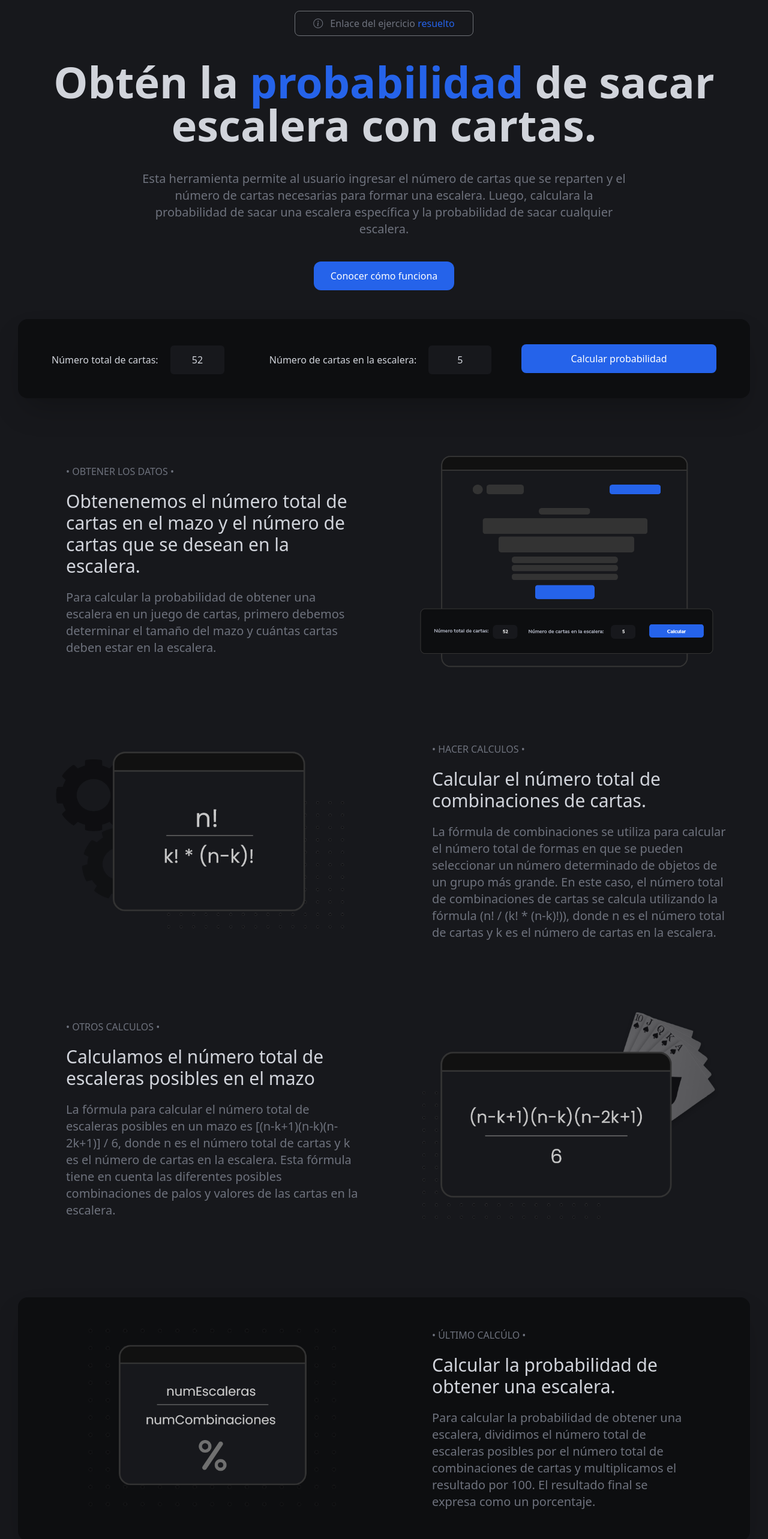
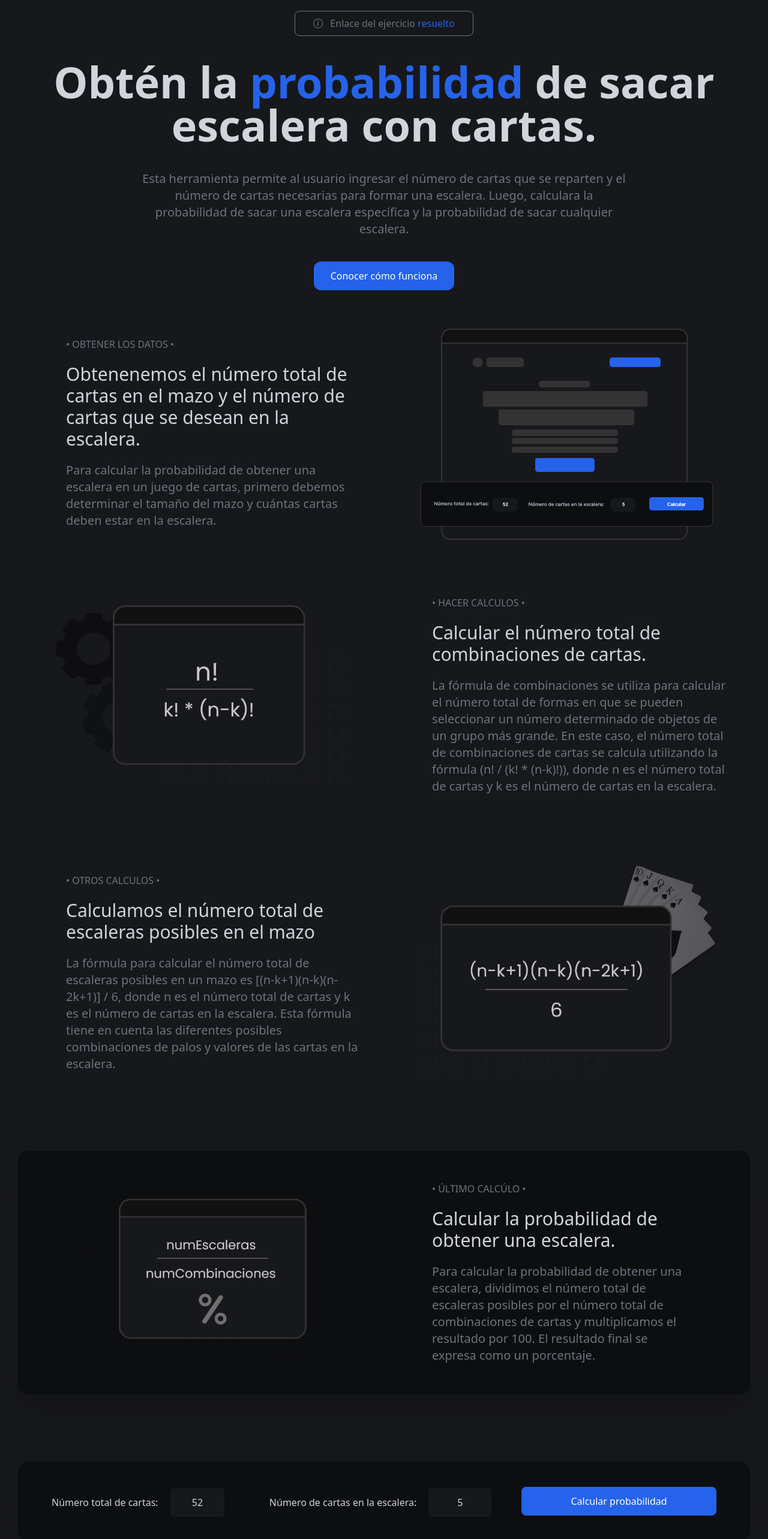
Before and after one commit to santiagobaronz/React, a React (Vite) app in the folder Probabilidad/01-probabilidad-cartas/: page / in a window 1280 px wide. Shown: the part 162-2728 px from the top of the page at 60% size. Built offline with nearby package versions, Linux system fonts and the light colour scheme.

Commit message:
[Cambios] Se cambian de lugar las secciones

```diff
--- a/Probabilidad/01-probabilidad-cartas/src/components/HomePage.jsx
+++ b/Probabilidad/01-probabilidad-cartas/src/components/HomePage.jsx
@@ -32,11 +32,7 @@ export const HomePage = () => {
 
 			</div>
 
-			<div className='mt-12 mb-20'>
-				<Escalera />
-			</div>
-
-			<div className='flex items-center mb-28' ref={elementoAncla}>
+			<div className='flex items-center mt-12 mb-20' ref={elementoAncla}>
 				<div className='w-1/2'>
 					<div className='mr-10 ml-20'>
 						<span className='text-text-color font-medium'>• OBTENER LOS DATOS •</span>
@@ -87,6 +83,10 @@ export const HomePage = () => {
 					</div>
 				</div>
 			</div>
+
+			<div>
+				<Escalera />
+			</div>
 		</div>
 	)
 }
```
